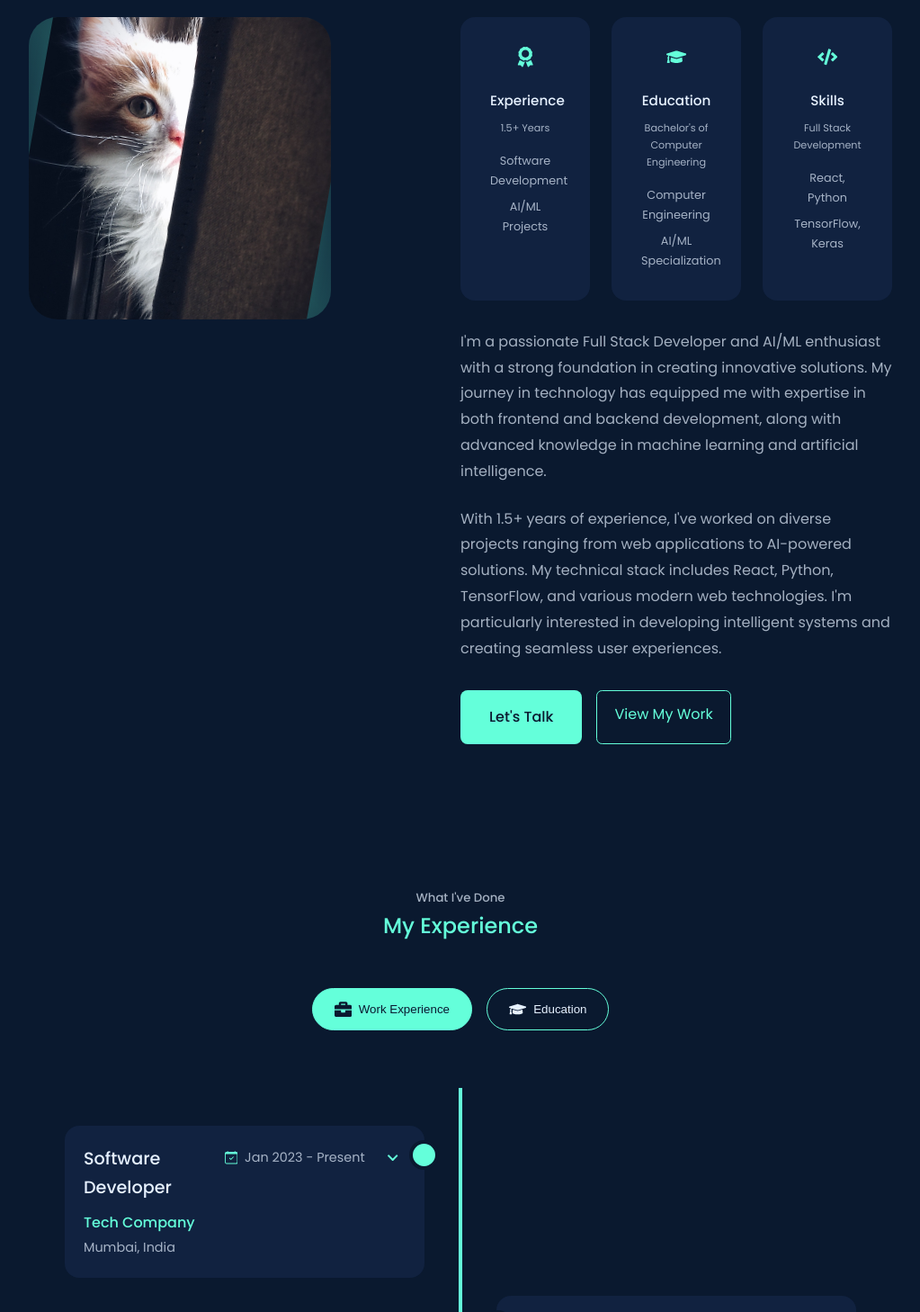
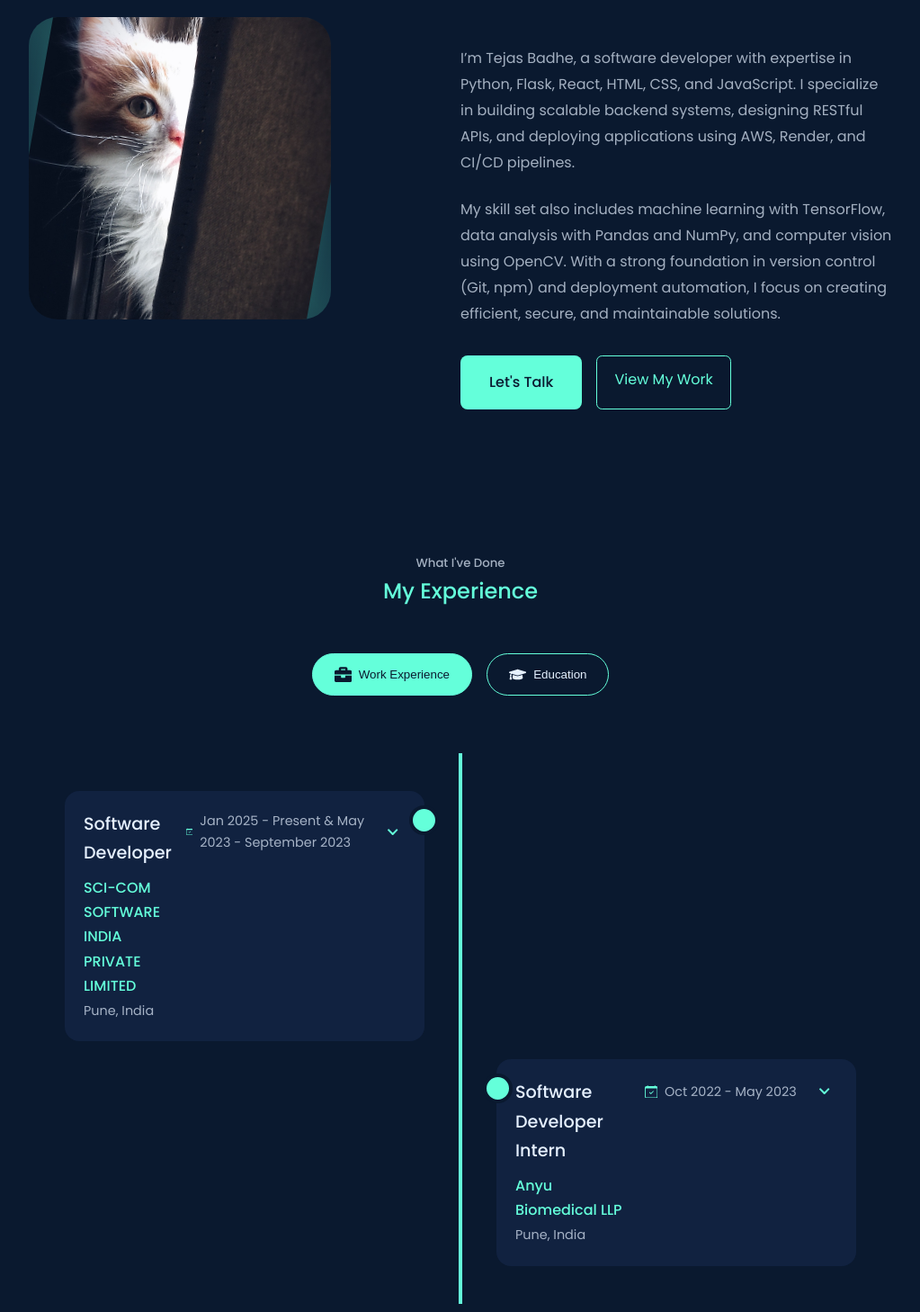
Before and after one commit to TejasBadhe07/www.tejasbadheportfolio.com, a React (Create React App) app: page / in a window 1280 px wide. Shown: the part 1020-2478 px from the top of the page at 90% size, without its empty margins (128-1151 px from the left). Built offline with nearby package versions, Linux system fonts and the light colour scheme.

Commit message:
Experience Update

```diff
--- a/src/components/about/About.jsx
+++ b/src/components/about/About.jsx
@@ -1,9 +1,8 @@
 import React from 'react'
 import './about.css'
 import ME from '../../assets/images/me-about.jpg'
+// eslint-disable-next-line
 import {FaAward, FaCode, FaGraduationCap} from 'react-icons/fa'
-import {FiUsers} from 'react-icons/fi'
-import {VscFolderLibrary} from 'react-icons/vsc'
 import {BiCodeAlt} from 'react-icons/bi'
 
 
@@ -29,11 +28,11 @@ const About = () => {
         </div>
 
         <div className='about__content'>
-          <div className="about__cards">
+          {/* <div className="about__cards">
             <article className='about__card'>
               <FaAward className='about__icon'/>
               <h5>Experience</h5>
-              <small>1.5+ Years</small>
+              <small>2.0+ Years</small>
               <div className='card-details'>
                 <span>Software Development</span>
                 <span>AI/ML Projects</span>
@@ -46,7 +45,6 @@ const About = () => {
               <small>Bachelor's of Computer Engineering</small>
               <div className='card-details'>
                 <span>Computer Engineering</span>
-                <span>AI/ML Specialization</span>
               </div>
             </article>
 
@@ -59,19 +57,20 @@ const About = () => {
                 <span>TensorFlow, Keras</span>
               </div>
             </article>
-          </div>
+          </div> */}
 
           <div className='about__text'>
-            <p>
-              I'm a passionate Full Stack Developer and AI/ML enthusiast with a strong foundation in creating innovative solutions.
-              My journey in technology has equipped me with expertise in both frontend and backend development, along with advanced
-              knowledge in machine learning and artificial intelligence.
-            </p>
-            <p>
-              With 1.5+ years of experience, I've worked on diverse projects ranging from web applications to AI-powered solutions.
-              My technical stack includes React, Python, TensorFlow, and various modern web technologies. I'm particularly interested
-              in developing intelligent systems and creating seamless user experiences.
-            </p>
+          <p>
+            I’m Tejas Badhe, a software developer with expertise in Python, Flask, React, HTML, CSS, and JavaScript.
+            I specialize in building scalable backend systems, designing RESTful APIs, and deploying applications using
+            AWS, Render, and CI/CD pipelines.
+          </p>
+          <p>
+            My skill set also includes machine learning with TensorFlow, data analysis with Pandas and NumPy, and
+            computer vision using OpenCV. With a strong foundation in version control (Git, npm) and deployment
+            automation, I focus on creating efficient, secure, and maintainable solutions.
+          </p>
+
             <div className='about__cta'>
               <a href="#contact" className='btn btn-primary'>Let's Talk</a>
               <a href="#portfolio" className='btn btn-secondary'>View My Work</a>
--- a/src/components/experience/Experience.jsx
+++ b/src/components/experience/Experience.jsx
@@ -5,34 +5,36 @@ import { BsCalendarCheck } from 'react-icons/bs'
 
 const experienceData = [
   {
-    id: 1,
-    title: "Software Developer",
-    company: "Tech Company",
-    location: "Mumbai, India",
-    period: "Jan 2023 - Present",
-    type: "work",
-    description: "Working on full-stack development projects using React, Node.js, and Python. Developing and maintaining web applications with modern technologies.",
-    achievements: [
-      "Led the development of a new feature that increased user engagement by 40%",
-      "Implemented automated testing reducing bug reports by 25%",
-      "Mentored junior developers and conducted code reviews"
+    "id": 1,
+    "title": "Software Developer",
+    "company": "SCI-COM SOFTWARE INDIA PRIVATE LIMITED",
+    "location": "Pune, India",
+    "period": "Jan 2025 - Present & May 2023 - September 2023",
+    "type": "work",
+    "description": "Developing and maintaining full-stack applications, integrating machine learning models, and optimizing data pipelines for enhanced performance.",
+    "achievements": [
+      "Conducted in-depth data analysis using Pandas and NumPy, extracting key insights from diverse datasets.",
+      "Developed end-to-end machine learning platforms with Python and TensorFlow, covering data preparation, prototyping, and deployment.",
+      "Applied advanced data visualization techniques using Matplotlib and Seaborn to enhance model interpretability.",
+      "Optimized machine learning models with TensorFlow, incorporating the latest industry advancements for performance improvements."
     ],
-    technologies: ["React", "Node.js", "Python", "MongoDB", "AWS"]
+    "technologies": ["Python", "TensorFlow", "React", "Node.js", "MongoDB", "AWS", "Pandas", "NumPy", "Matplotlib", "Seaborn"]
   },
   {
-    id: 2,
-    title: "Machine Learning Intern",
-    company: "AI Solutions",
-    location: "Bangalore, India",
-    period: "Jun 2022 - Dec 2022",
-    type: "work",
-    description: "Worked on developing and optimizing machine learning models for computer vision applications.",
-    achievements: [
-      "Developed a custom CNN model achieving 95% accuracy",
-      "Optimized model inference time by 30%",
-      "Created automated data preprocessing pipeline"
+    "id": 2,
+    "title": "Software Developer Intern",
+    "company": "Anyu Biomedical LLP",
+    "location": "Pune, India",
+    "period": "Oct 2022 - May 2023",
+    "type": "work",
+    "description": "Conducted in-depth analysis of time series data and developed machine learning models for computer vision applications.",
+    "achievements": [
+      "Performed advanced statistical analysis and visualizations using Matplotlib and Seaborn.",
+      "Engineered image data from time series data using OpenCV (CV2) for ML applications.",
+      "Developed and optimized predictive models with TensorFlow and Keras, improving accuracy and efficiency.",
+      "Handled end-to-end machine learning workflows, including data preprocessing, feature engineering, training, validation, and deployment."
     ],
-    technologies: ["Python", "TensorFlow", "OpenCV", "PyTorch"]
+    "technologies": ["Python", "TensorFlow", "OpenCV", "PyTorch", "Keras", "Matplotlib", "Seaborn"]
   },
   {
     id: 3,
--- a/src/components/footer/Footer.jsx
+++ b/src/components/footer/Footer.jsx
@@ -22,7 +22,7 @@ const Footer = () => {
       </ul>
 
       <div className='footer__socials'>
-        <a href="https://m.facebook.com/tejas.badhe.756/" target='_blank' rel="noopener noreferrer">
+        <a href="https://m.facebook.com/tejas.badhe.756/e" target='_blank' rel="noopener noreferrer">
             <FaFacebookF />
         </a>
         <a href="https://x.com/TejasBadhe07" target='_blank' rel="noopener noreferrer">
--- a/src/components/header/Header.jsx
+++ b/src/components/header/Header.jsx
@@ -27,7 +27,7 @@ const Header = () => {
             <span className="highlight">Tejas</span>
             <span className="wave">👋</span>
           </h1>
-          <h5 className="header__subtitle text-light">Fullstack Developer</h5>
+          <h5 className="header__subtitle text-light">Software Developer</h5>
           <p className="header__description">
             Passionate about creating innovative solutions with modern web technologies
           </p>
@@ -45,7 +45,7 @@ const Header = () => {
             <img src={ME} alt="me" />
             <div className="me__overlay">
               <div className="me__overlay-content">
-                <span>Full Stack Developer</span>
+                <span>Software Developer</span>
                 <span>AI/ML Enthusiast</span>
               </div>
             </div>
```
